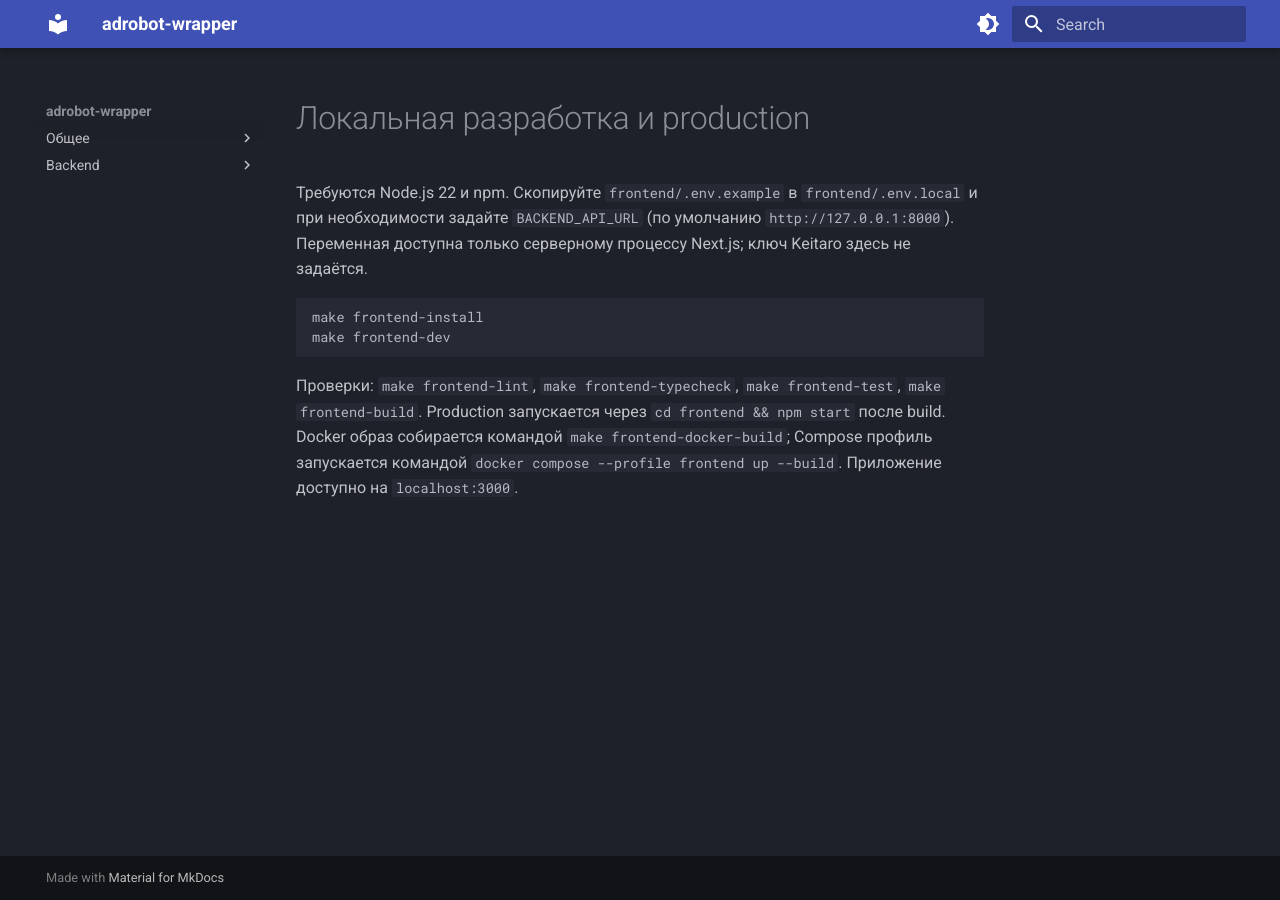
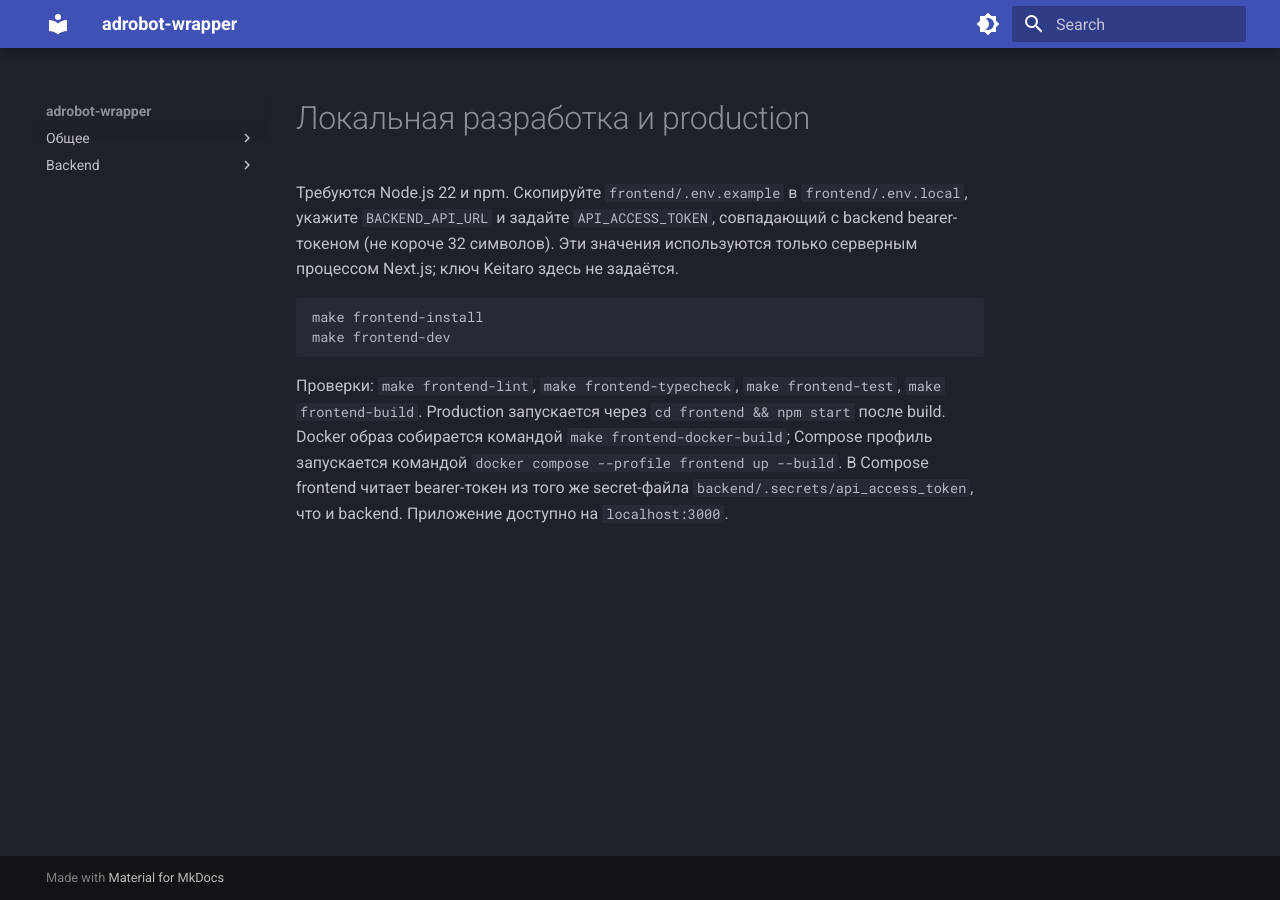
Before and after one commit to BraveTonni/adrobot-wrapper, an MkDocs documentation site: the page built from docs/frontend/development.md, in a window 1280 px wide. Built offline with MkDocs 1.6.1 and Material for MkDocs 9.7.7, drawn with Linux system fonts in a browser that asks for light colours.

Commit message:
docs(frontend): configure API access secret

````diff
--- a/compose.yaml
+++ b/compose.yaml
@@ -73,7 +73,7 @@ services:
         max-size: 10m
         max-file: "3"
 
-  # Enable after adding the Next.js Dockerfile under ./frontend.
+  # Optional web client; enable with the frontend Compose profile.
   frontend:
     profiles:
       - frontend
@@ -86,6 +86,9 @@ services:
         condition: service_healthy
     environment:
       BACKEND_API_URL: http://backend:8000
+      API_ACCESS_TOKEN_FILE: /run/secrets/api_access_token
+    secrets:
+      - api_access_token
     ports:
       - "127.0.0.1:3000:3000"
     user: "10001:10001"
--- a/docs/frontend/development.md
+++ b/docs/frontend/development.md
@@ -1,10 +1,10 @@
 # Локальная разработка и production
 
-Требуются Node.js 22 и npm. Скопируйте `frontend/.env.example` в `frontend/.env.local` и при необходимости задайте `BACKEND_API_URL` (по умолчанию `http://127.0.0.1:8000`). Переменная доступна только серверному процессу Next.js; ключ Keitaro здесь не задаётся.
+Требуются Node.js 22 и npm. Скопируйте `frontend/.env.example` в `frontend/.env.local`, укажите `BACKEND_API_URL` и задайте `API_ACCESS_TOKEN`, совпадающий с backend bearer-токеном (не короче 32 символов). Эти значения используются только серверным процессом Next.js; ключ Keitaro здесь не задаётся.
 
 ```bash
 make frontend-install
 make frontend-dev
 ```
 
-Проверки: `make frontend-lint`, `make frontend-typecheck`, `make frontend-test`, `make frontend-build`. Production запускается через `cd frontend && npm start` после build. Docker образ собирается командой `make frontend-docker-build`; Compose профиль запускается командой `docker compose --profile frontend up --build`. Приложение доступно на `localhost:3000`.
+Проверки: `make frontend-lint`, `make frontend-typecheck`, `make frontend-test`, `make frontend-build`. Production запускается через `cd frontend && npm start` после build. Docker образ собирается командой `make frontend-docker-build`; Compose профиль запускается командой `docker compose --profile frontend up --build`. В Compose frontend читает bearer-токен из того же secret-файла `backend/.secrets/api_access_token`, что и backend. Приложение доступно на `localhost:3000`.
````
Also changed, not shown: docs/frontend/architecture.md (+3 -1 lines), 1 other file.
